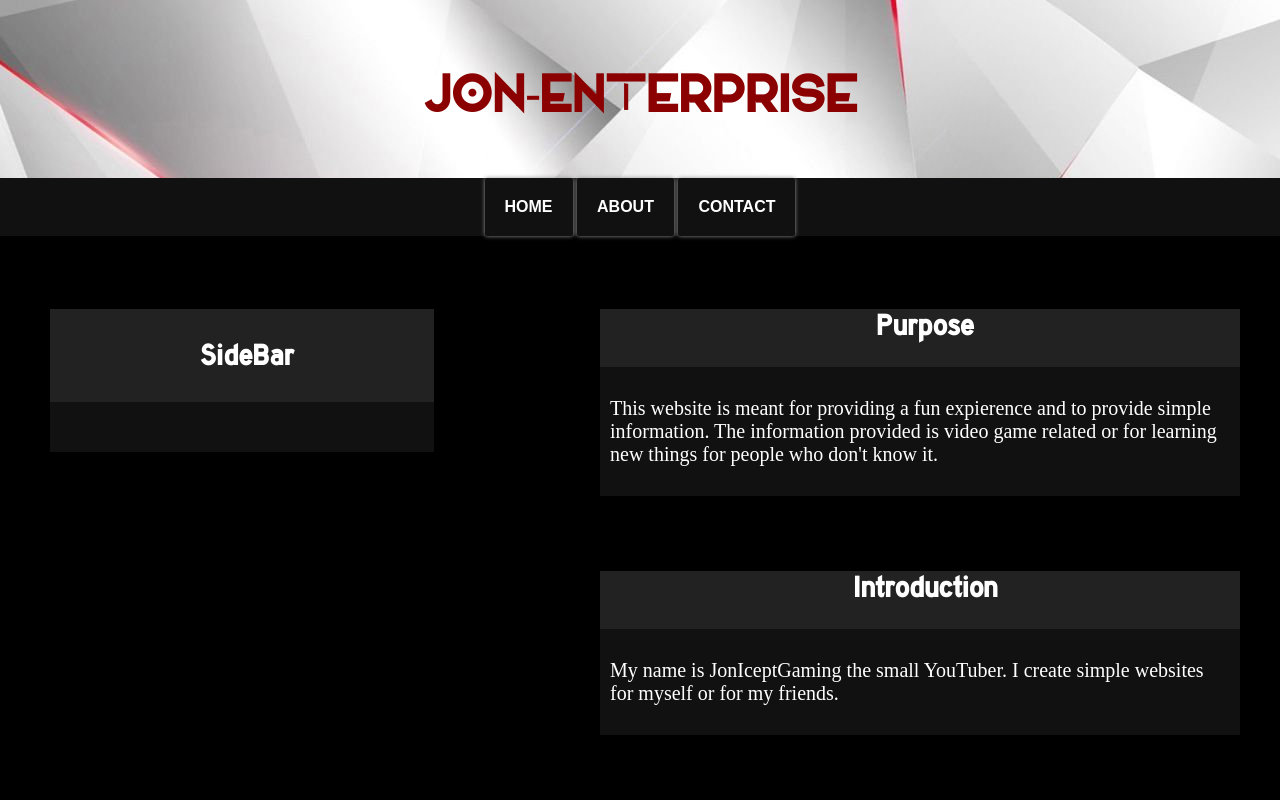
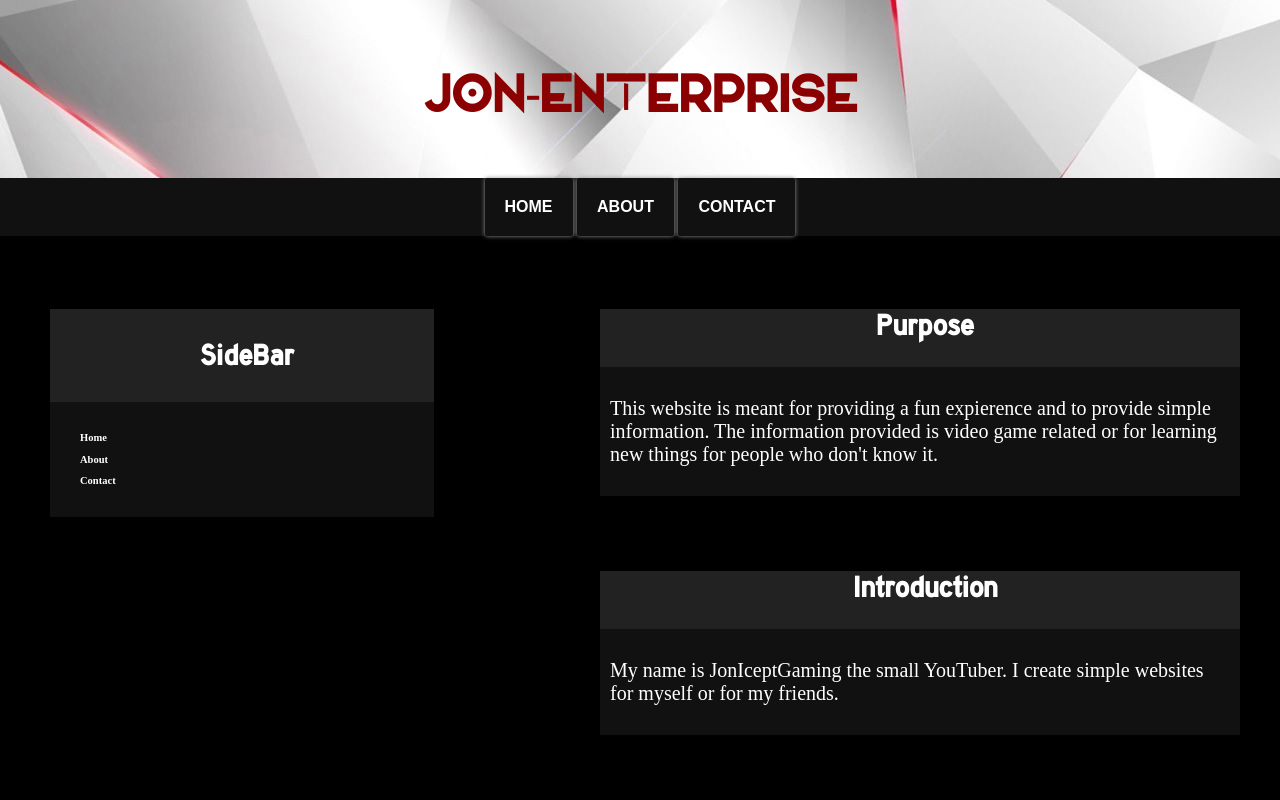
Before and after one commit to SkyScamper/SkyScamper.github.io, a plain HTML site: page index.html in a window 1280 px wide. Shown: the top 800 px of the page. Drawn offline with Linux system fonts and the light colour scheme.

Commit message:
Update index.html

```diff
--- a/index.html
+++ b/index.html
@@ -29,10 +29,10 @@
 						<aside class="AsideNavBar">
 							<h1 class="Header"><b>SideBar</b></h1>
 							<div class="list">
-								<h1><a href="index.html" class="ListItems"></h1></a>
-								<h1><a href="About.html" class="ListItems"></h1></a>
-								<h1><a href="Contact.html" class="ListItems"></h1></a>
-								<h1><a href="" class="ListItems"></a></h1>
+								<a href="index.html" class="ListItems"><h1>Home</h1></a>
+								<a href="About.html" class="ListItems"><h1>About</h1></a>
+								<a href="Contact.html" class="ListItems"><h1>Contact</h1></a>
+								<a href="" class="ListItems"><h1></h1></a>
 							</div>
 						</aside>
 						<div class="MainHeader-Content">
```
